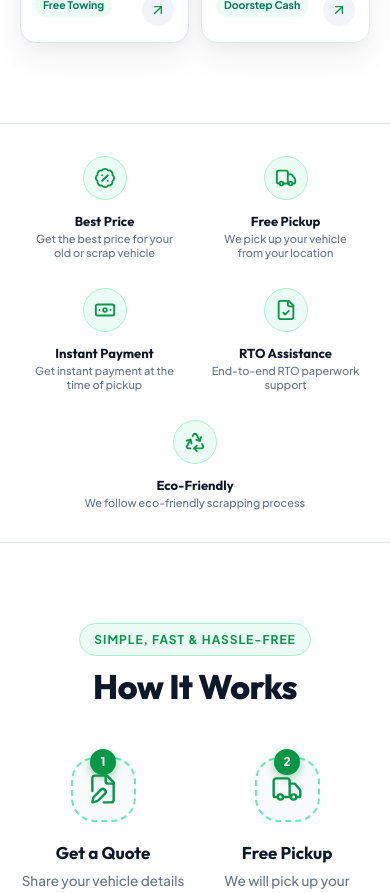
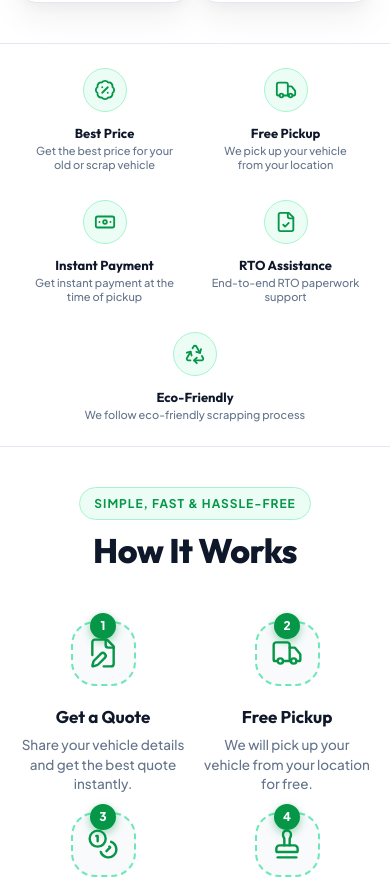
Before and after one commit to Karan778862/ScrapMyVehicle, a React (Vite) app: page / in a window 390 px wide. Shown: the part 1840-2733 px from the top of the page. Built offline with nearby package versions, Linux system fonts and the light colour scheme.

Commit message:
Updated project details to use premium in-place modal, fixed gallery modal background, updated social links, and restored testimonials theme.

```diff
--- a/src/index.css
+++ b/src/index.css
@@ -1990,6 +1990,19 @@ img {
     padding: 30px 0 40px;
   }
 
+  .features-strip {
+    padding: 16px 0;
+  }
+
+  .why-choose-section,
+  .vehicle-types-section,
+  .how-it-works-section,
+  .instant-cash-section,
+  .testimonials-section,
+  .faq-section {
+    padding: 40px 0;
+  }
+
   .hero-grid {
     grid-template-columns: 1fr;
     gap: 24px;
```
